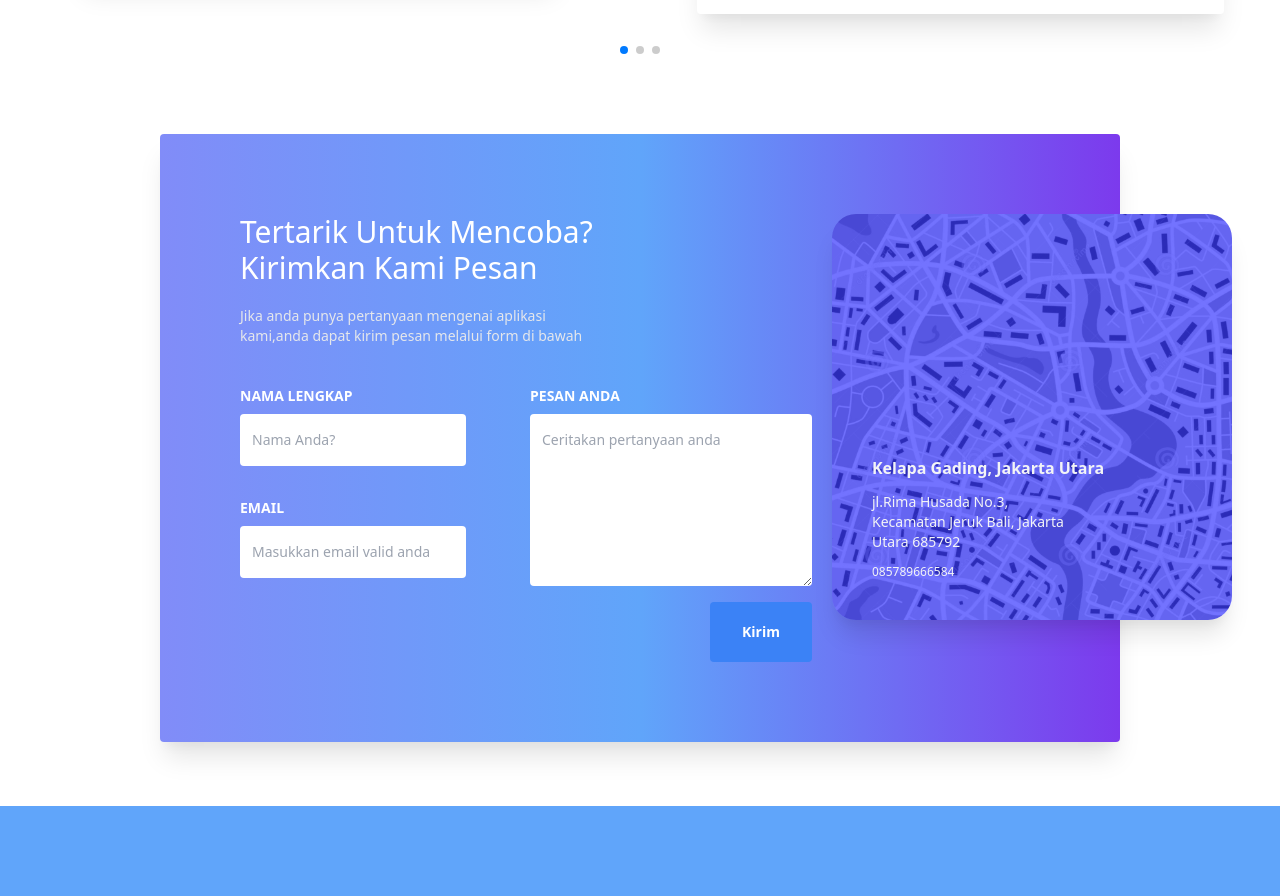
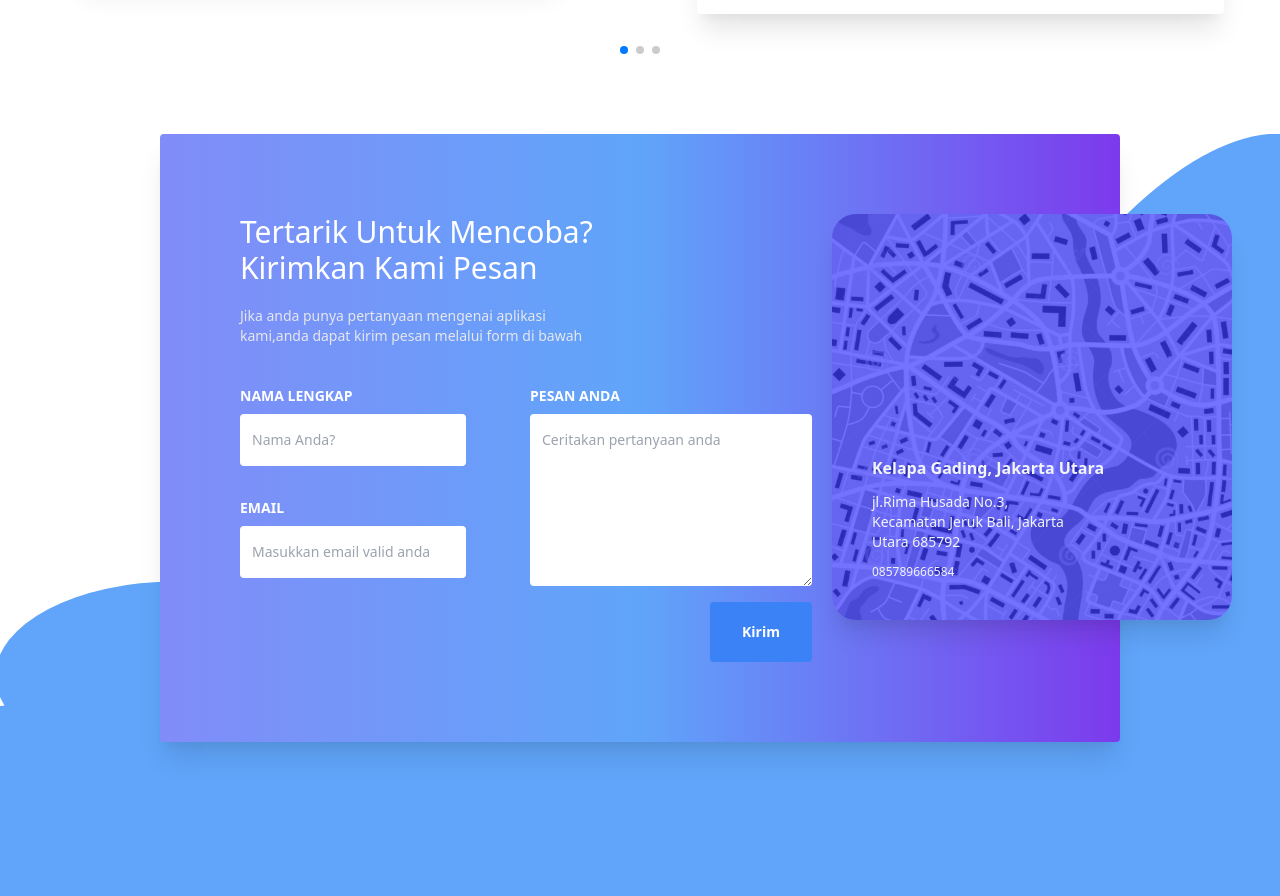
Before and after one commit to uyyoq/Dzikir-pagi-dan-petang, a Next.js app: page / in a window 1280 px wide. Shown: the part 3240-4136 px from the top of the page. Built offline with nearby package versions, Linux system fonts and the light colour scheme.

Commit message:
adding background

```diff
--- a/Components/Kontak/kontak.js
+++ b/Components/Kontak/kontak.js
@@ -5,6 +5,7 @@ import ContactSchema from "../Kontak/__contact_schema";
 import { Element } from "react-scroll";
 
 const bgMaps = "/bg-cover/maps.svg"
+const everest = "/bg-cover/everest.svg"
 
 const Kontak = () => {
   const {
@@ -21,7 +22,8 @@ const Kontak = () => {
 
   return (
     <Element name="kontak">
-      <div className="flex my-16 p-20 bg-gradient-to-r from-indigo-400 via-blue-400  to-purple-600 relative rounded shadow-xl w-9/12 justify-between mx-auto">
+      <div className="bg-everest">
+        <div className="flex mt-16 p-20 bg-gradient-to-r from-indigo-400 via-blue-400 to-purple-600 relative rounded shadow-xl w-9/12 justify-between mx-auto">
           <div className="">
             <div className="flex flex-col">
               <p className="text-white text-3xl">
@@ -127,10 +129,17 @@ const Kontak = () => {
             </div>
           </div>
         </div>
+      </div>
+
 
       <style jsx>{`
          .bg-maps {
           background-image: url(${bgMaps});
+          background-size: cover;
+          background-repeat: no-repeat;
+        }
+        .bg-everest {
+          background-image: url(${everest});
           background-size: cover;
           background-repeat: no-repeat;
         }
--- a/Components/List/list.js
+++ b/Components/List/list.js
@@ -1,6 +1,7 @@
 import { Element } from "react-scroll";
 
 const bgHome = "/bg-cover/home-bg.png";
+const everest = "/bg-cover/everest.svg"
 
 const List = () => {
   return (
--- a/pages/index.js
+++ b/pages/index.js
@@ -7,6 +7,7 @@ import Kontak from "../Components/Kontak/kontak";
 import Footer from "../Components/Footer/footer";
 
 const cloud = "/bg-cover/cloud.svg";
+const everest = "/bg-cover/everest.svg"
 
 const Home = () => {
   return (
@@ -20,15 +21,22 @@ const Home = () => {
       <Testimoni />
       <Kontak
       />
+      {/* <img src={everest} className="w-full h-auto select-none" /> */}
+      {/* <div className="bg-everest w-full h-96"></div> */}
       <Footer
         facebook="/sosial media/facebook.svg"
         instagram="/sosial media/instagram.svg"
         twitter="/sosial media/twitter.svg"
       />
 
+
       <style jsx>{`
         .bg-line {
           background-image: url(${cloud});
+          background-repeat: no-repeat;
+        }
+        .bg-everest {
+          background-image: url(${everest});
           background-repeat: no-repeat;
         }
       `}</style>
```
Also changed, not shown: public/bg-cover/cloud.svg, public/bg-cover/everest.svg (added). Lines whose indentation alone changed are shown as unchanged.
